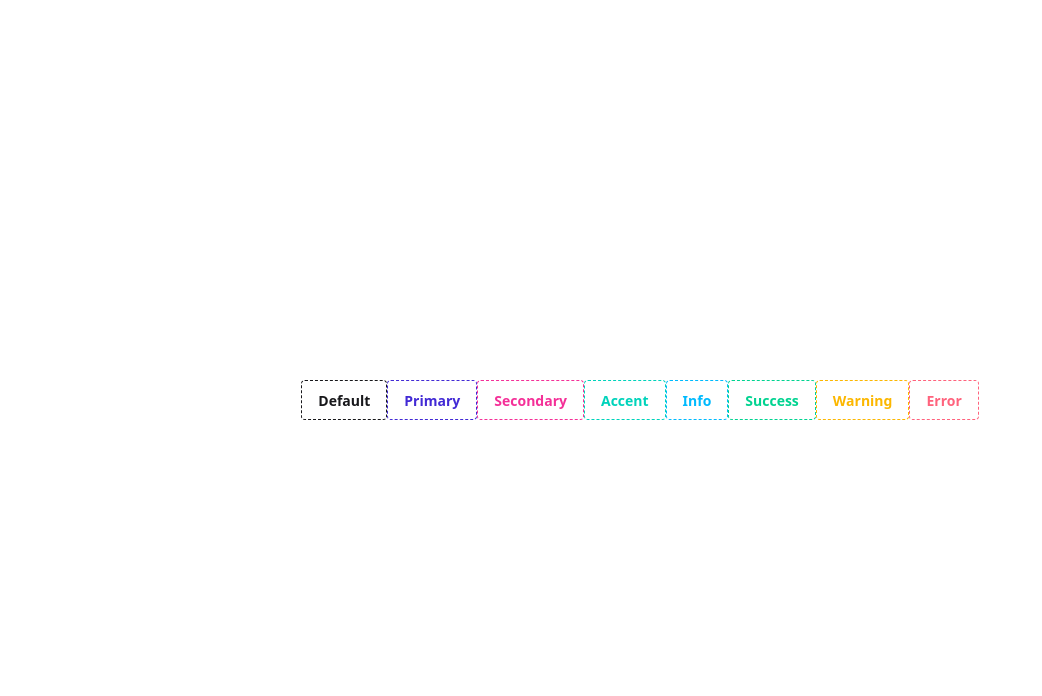
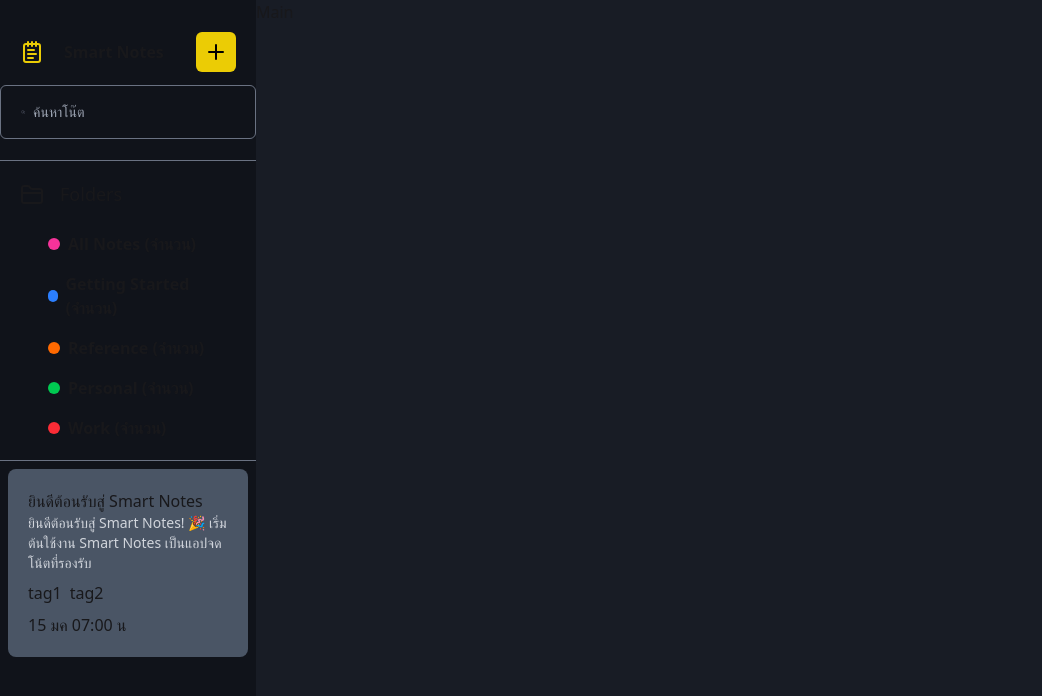
Before and after one commit to HectorRussia/Smart-Notes-Desktop-App-, a React (Vite) app: page / in a window 1280 px wide. Shown: the top 696 px of the page, without its empty margins (0-1042 px from the left). Built offline with nearby package versions, Linux system fonts and the light colour scheme.

Commit message:
feat: restructure App component and add Sidebar and Notes components

```diff
--- a/src/App.tsx
+++ b/src/App.tsx
@@ -1,18 +1,13 @@
 import './App.css'
+import Sidebar from './components/Sidebar'
 
 function App() {
 
   return (
     <>
-        <div className="flex justify-center items-center  h-screen ">
-          <button className="btn btn-dash">Default</button>
-          <button className="btn btn-dash btn-primary">Primary</button>
-          <button className="btn btn-dash btn-secondary">Secondary</button>
-          <button className="btn btn-dash btn-accent">Accent</button>
-          <button className="btn btn-dash btn-info">Info</button>
-          <button className="btn btn-dash btn-success">Success</button>
-          <button className="btn btn-dash btn-warning">Warning</button>
-          <button className="btn btn-dash btn-error">Error</button>
+        <div className="flex h-screen ">
+            <Sidebar/>
+            <div className="bg-[#181c25] w-3/4 md:w-4/5 lg:w-5/6 h-screen">Main</div>
         </div>
     </>
   )
--- /dev/null
+++ b/src/components/Notes.tsx
@@ -0,0 +1,25 @@
+const Notes = () => {
+  return (
+    <>
+        <div className="flex flex-col h-screen mt-2 overflow-y-auto">
+           <div className="group bg-gray-600 p-5 mx-2 cursor-pointer rounded-lg transition-colors duration-200 hover:bg-[#746f5a] hover:text-black">
+            <div className="flex items-center justify-between">
+                <div>ยินดีต้อนรับสู่ Smart Notes</div>
+                {/* จะแสดงเมื่อ hover กล่องใหญ่ */}
+                <div className="hidden group-hover:block text-white text-md rounded">...</div>
+            </div>
+            <div className="text-sm text-gray-300">
+                ยินดีต้อนรับสู่ Smart Notes! 🎉 เริ่มต้นใช้งาน Smart Notes เป็นแอปจดโน้ตที่รองรับ
+            </div>
+            <div className="flex items-center gap-2 mt-2">
+                <div>tag1</div>
+                <div>tag2</div>
+            </div>
+            <div className="mt-2">15 มค 07:00 น</div>
+            </div>
+        </div>
+    </>
+  )
+}
+
+export default Notes
--- /dev/null
+++ b/src/components/Sidebar.tsx
@@ -0,0 +1,66 @@
+import { FolderClosed, NotepadText,Plus, Search } from 'lucide-react';
+import Notes from './Notes';
+const Sidebar = () => {
+
+    const Topics = [
+        { id: 1, name: 'All Notes' ,color: 'bg-pink-500'},
+        { id: 2, name: 'Getting Started',color: 'bg-blue-500'},
+        { id: 3, name: 'Reference',color: 'bg-orange-500' },
+        { id: 4, name: 'Personal',color: 'bg-green-500' },
+        { id: 5, name: 'Work' ,color: 'bg-red-500'},
+    ];
+
+  return (
+    <>
+        <div className="flex flex-col bg-[#10131a] w-full sm:w-1/2 md:w-1/2 lg:w-1/4 xl:w-1/5 h-screen">
+            <div className='flex flex-col justify-between w-full h-40  gap-5 pt-8'>
+                <div className='flex justify-between items-center px-5'>
+                    <div className='flex justify-center items-center gap-5 '>
+                        <div className="font-bold"><NotepadText color='#ebcc05'/></div>
+                        <div className="font-bold">Smart Notes</div>
+                    </div>
+
+                    <div className="font-bold cursor-pointer">
+                        <div className="flex items-center justify-center w-10 h-10 rounded-md bg-[#ebcc05] hover:bg-yellow-200 transition-transform duration-100 active:scale-90"
+                        >
+                            <Plus color='black'/>
+                        </div>
+                    </div>
+                </div>
+
+                <div className="flex items-center justify-center h-10">
+                    <label className="flex items-center gap-2 w-full px-5  py-2 rounded-md border border-gray-500 focus-within:ring-2 focus-within:ring-[#ebcc05] transition-colors duration-200">
+                        <Search size={20} className="text-gray-500" />
+                        <input
+                            type="search"
+                            required
+                            placeholder="ค้นหาโน๊ต"
+                            className=" py-2 outline-none border-none focus:ring-0 focus:outline-none text-sm placeholder-gray-400"
+                        />
+                    </label>
+                </div>
+            </div>
+            <div className='flex flex-col h-auto pb-2 mt-7 border-t border-b border-gray-500'>
+                <div className='flex items-center gap-2 p-5'>
+                    <FolderClosed />
+                    <span className='ml-2 text-[18px]'>Folders</span>
+                </div>
+                <div className='flex flex-col p-10 pt-0 pb-0'>
+                    {Topics.map((topic) => (
+                    <div
+                        key={topic.id}
+                        className="flex items-center mb-2 px-2 py-1 rounded-lg cursor-pointer font-bold transition-all duration-150 hover:text-black hover:bg-yellow-100 hover:shadow hover:scale-[1.03]"
+                    >
+                        <span className={`w-3 h-3 rounded-full mr-2 ${topic.color}`}></span>
+                        <span>{topic.name} (จำนวน)</span>
+                    </div>
+                    ))}
+                </div>
+            </div>
+            <Notes/>
+        </div>
+    </>
+  )
+}
+
+export default Sidebar
```
